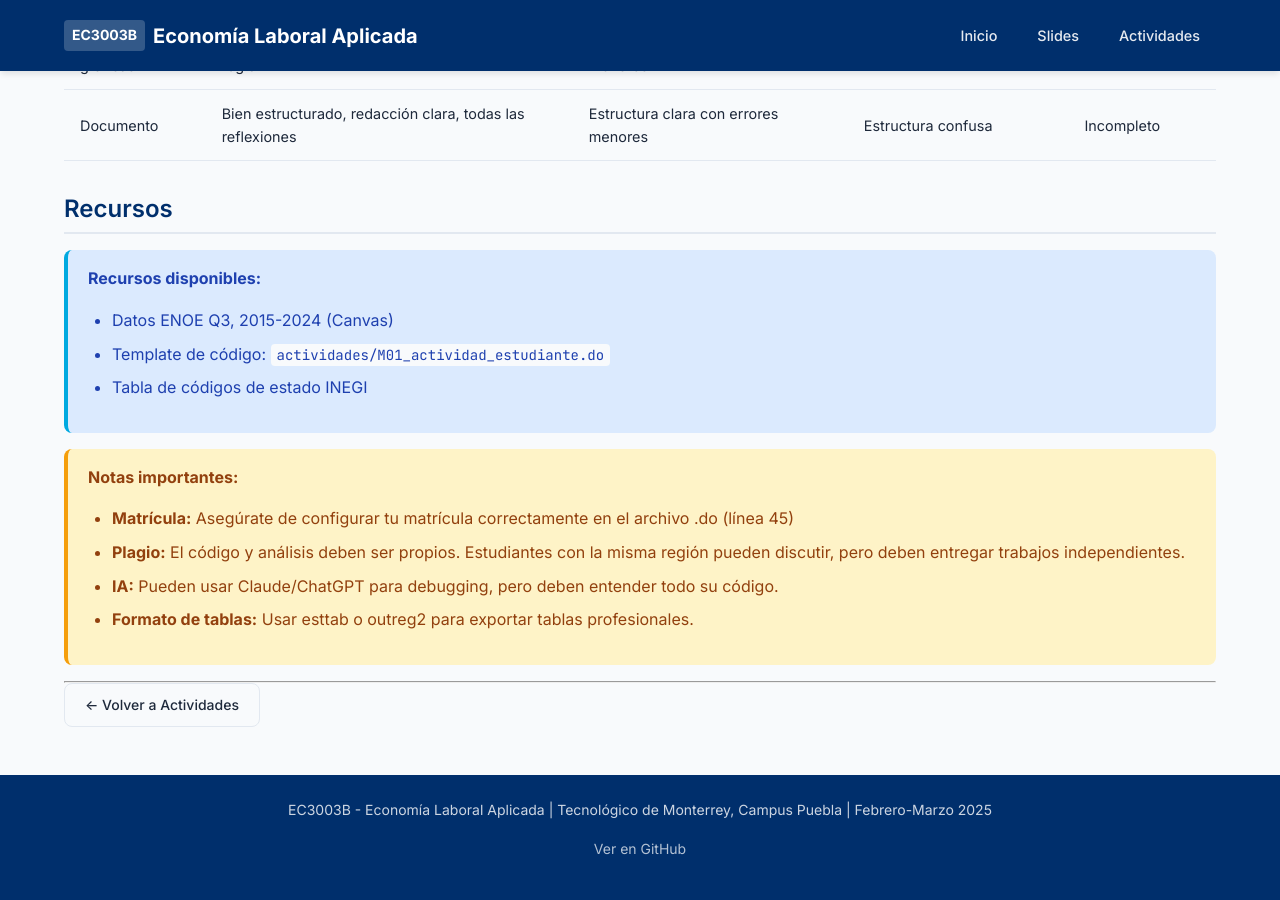
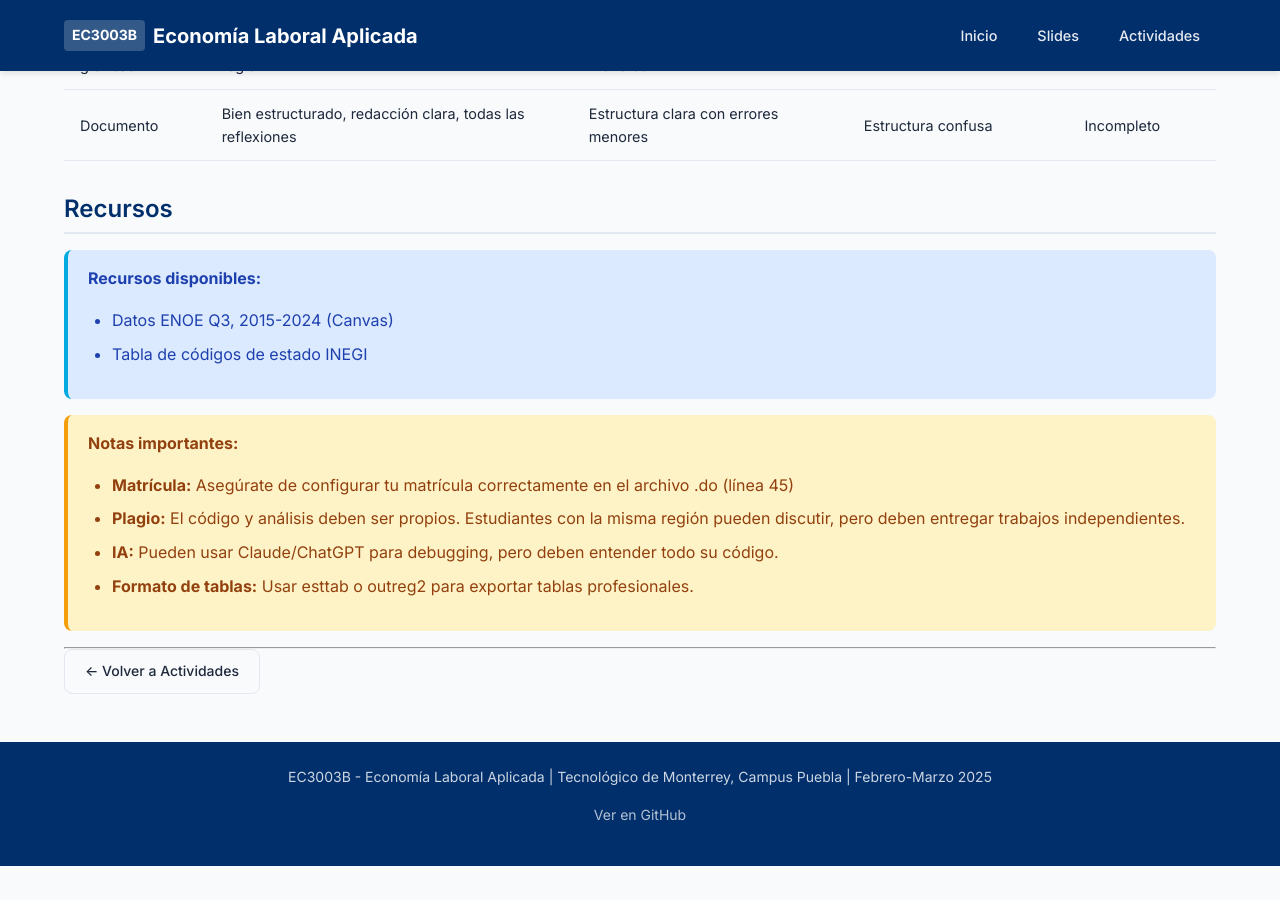
Before and after one commit to diegoacanales/EC3003B-PDFs, a Jekyll site: the page built from actividades/E1_actividad_mincer.md, in a window 1280 px wide and 900 px high, scrolled down 4413 px. Built offline with Jekyll 4.4.1, drawn with Linux system fonts in a browser that asks for light colours; after the commit the page ends 5279 px from its top, so only the background shows below that.

Commit message:
Remove code template reference from E1 resources
Co-Authored-By: Claude Opus 4.6 <noreply@anthropic.com>

```diff
--- a/actividades/E1_actividad_mincer.md
+++ b/actividades/E1_actividad_mincer.md
@@ -160,7 +160,6 @@ Tu PDF debe responder las siguientes preguntas:
     <strong>Recursos disponibles:</strong>
     <ul>
         <li>Datos ENOE Q3, 2015-2024 (Canvas)</li>
-        <li>Template de código: <code>actividades/M01_actividad_estudiante.do</code></li>
         <li>Tabla de códigos de estado INEGI</li>
     </ul>
 </div>
```
